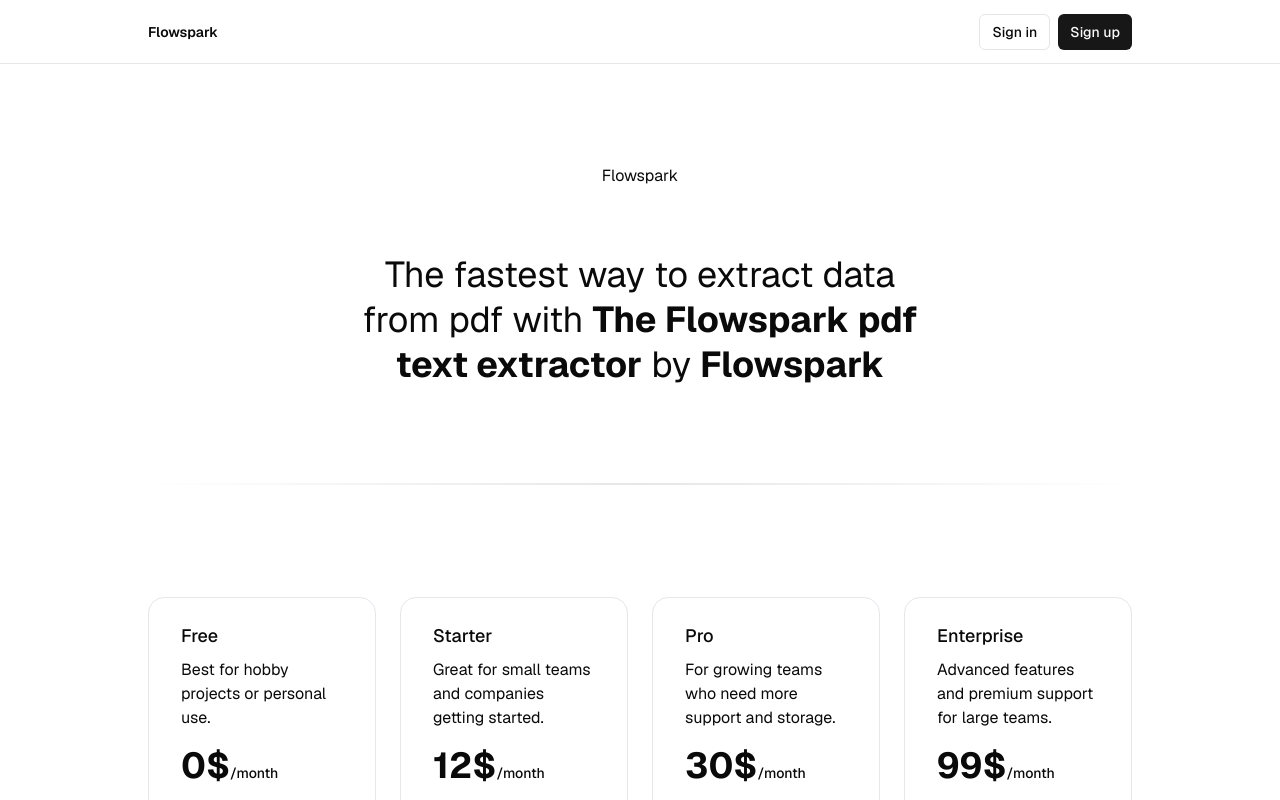
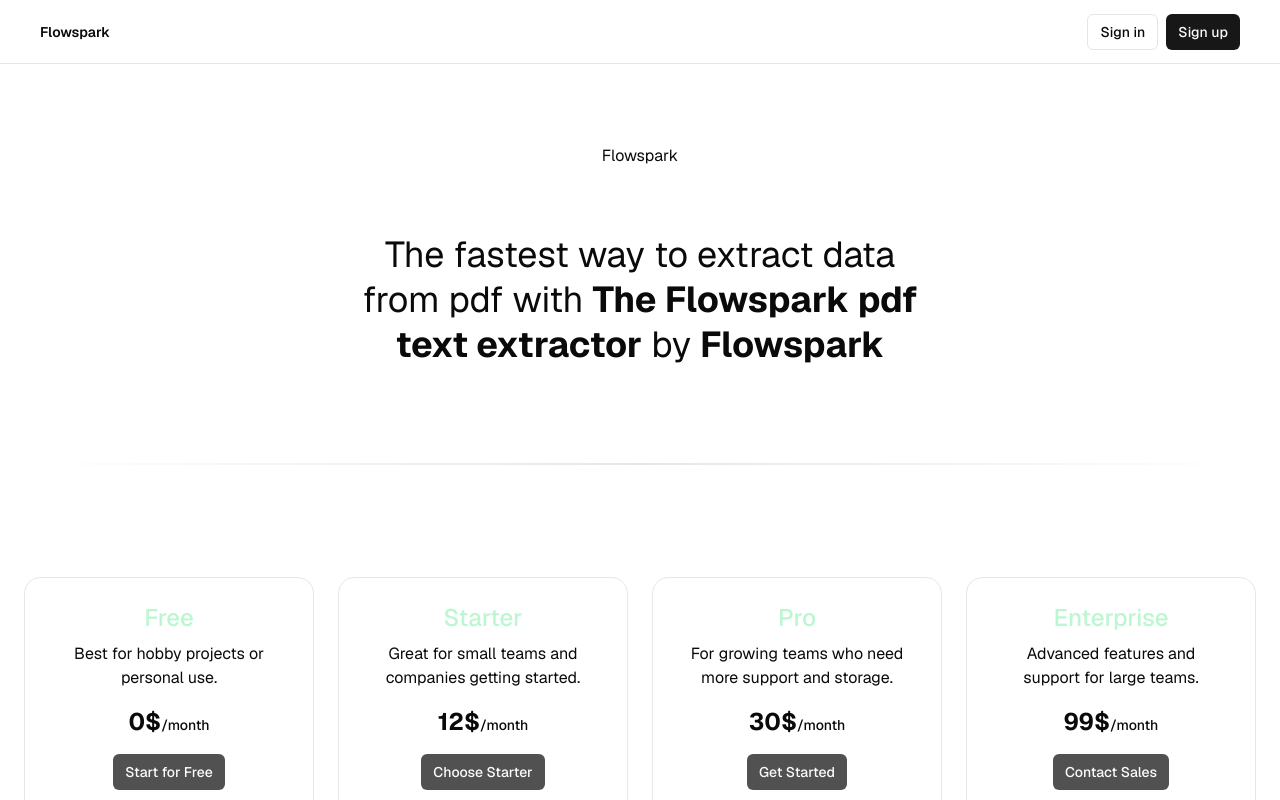
Before and after one commit to okello-eric-denis/Pdf-Text-extractor, a Next.js app: page / in a window 1280 px wide. Shown: the top 800 px of the page. Built offline with nearby package versions, Linux system fonts and the light colour scheme; no server answers.

Commit message:
changed App layout sizing

```diff
--- a/app/layout.tsx
+++ b/app/layout.tsx
@@ -39,16 +39,16 @@ export default function RootLayout({
         >
           <main className="min-h-screen flex flex-col items-center">
             <div className="flex-1 w-full flex flex-col gap-20 items-center">
-              <nav className="w-full flex justify-center border-b border-b-foreground/10 h-16">
-                <div className="w-full max-w-5xl flex justify-between items-center p-3 px-5 text-sm">
+            <nav className="w-full flex justify-center border-b border-b-foreground/10 h-16 px-4">
+                <div className="max-w-screen-xl flex justify-between items-center w-full p-3 sm:px-6 text-sm">
                   <div className="flex gap-5 items-center font-semibold">
                     <Link href={"/"}>Flowspark</Link>
                   </div>
                   {!hasEnvVars ? <EnvVarWarning /> : <HeaderAuth />}
                 </div>
               </nav>
-              <div className="flex flex-col gap-20 max-w-5xl p-5">
-                {children}
+              <div className="flex flex-col gap-20 w-full max-w-screen-xl px-6">
+              {children}
               </div>
 
               <footer className="w-full flex items-center justify-center border-t mx-auto text-center text-xs gap-8 py-16">
--- a/components/pricing.tsx
+++ b/components/pricing.tsx
@@ -10,7 +10,7 @@ export default function PricingSection() {
       features: ["1 user", "500MB of storage"],
       unavailable: ["Email support", "Help center access", "Phone support", "Community access"],
       cta: "Start for Free",
-      href: "#",
+      href: "/sign-in",
     },
     {
       name: "Starter",
@@ -19,7 +19,7 @@ export default function PricingSection() {
       features: ["5 users", "2GB of storage", "Email support"],
       unavailable: ["Help center access", "Phone support", "Community access"],
       cta: "Choose Starter",
-      href: "#",
+      href: "/sign-in",
     },
     {
       name: "Pro",
@@ -28,16 +28,16 @@ export default function PricingSection() {
       features: ["20 users", "5GB of storage", "Email support", "Help center access"],
       unavailable: ["Phone support", "Community access"],
       cta: "Get Started",
-      href: "#",
+      href: "/sign-in",
     },
     {
       name: "Enterprise",
-      description: "Advanced features and premium support for large teams.",
+      description: "Advanced features and support for large teams.",
       price: "99$",
       features: ["Unlimited users", "50GB of storage", "Email support", "Help center access", "Phone support", "Community access"],
       unavailable: [],
       cta: "Contact Sales",
-      href: "#",
+      href: "/sign-in",
     },
   ];
 
@@ -46,18 +46,18 @@ export default function PricingSection() {
       {plans.map((plan) => (
         <div key={plan.name} className="divide-y divide-gray-200 rounded-2xl border border-gray-200 shadow-xs">
           <div className="p-6 sm:px-8">
-            <h2 className="text-lg font-medium text-900">
+            <h2 className="text-2xl font-medium text-green-200 text-center">
               {plan.name}
               <span className="sr-only">Plan</span>
             </h2>
 
-            <p className="mt-2 text-700">{plan.description}</p>
+            <p className="mt-2 text-700 text-center">{plan.description}</p>
 
-            <p className="mt-2 sm:mt-4">
-              <strong className="text-3xl font-bold text-900 sm:text-4xl">{plan.price}</strong>
+            <p className="mt-2 sm:mt-4 text-center">
+              <strong className="text-2xl font-bold text-900 sm:text-2xl">{plan.price}</strong>
               <span className="text-sm font-medium text-700">/month</span>
             </p>
-            <div className="mt-4 text-center hover:bg-transparent">
+            <div className="mt-4 text-center ">
             <Button
               asChild
               size="sm"
@@ -65,15 +65,9 @@ export default function PricingSection() {
               disabled
               className="opacity-75 cursor-none pointer-events-none"
             >
-              <Link href="/sign-in">{plan.cta}</Link>
+              <Link href={plan.href}>{plan.cta}</Link>
             </Button>
             </div>
-           {/* <a
-              className="mt-4 block rounded-sm border border-indigo-600 bg-indigo-600 px-12 py-3 text-center text-sm font-medium text-white hover:bg-transparent hover:text-indigo-600 focus:ring-3 focus:outline-hidden sm:mt-6"
-              href={plan.href}
-            >
-              {plan.cta}
-            </a> */}
           </div>
 
           <div className="p-6 sm:px-8">
```
